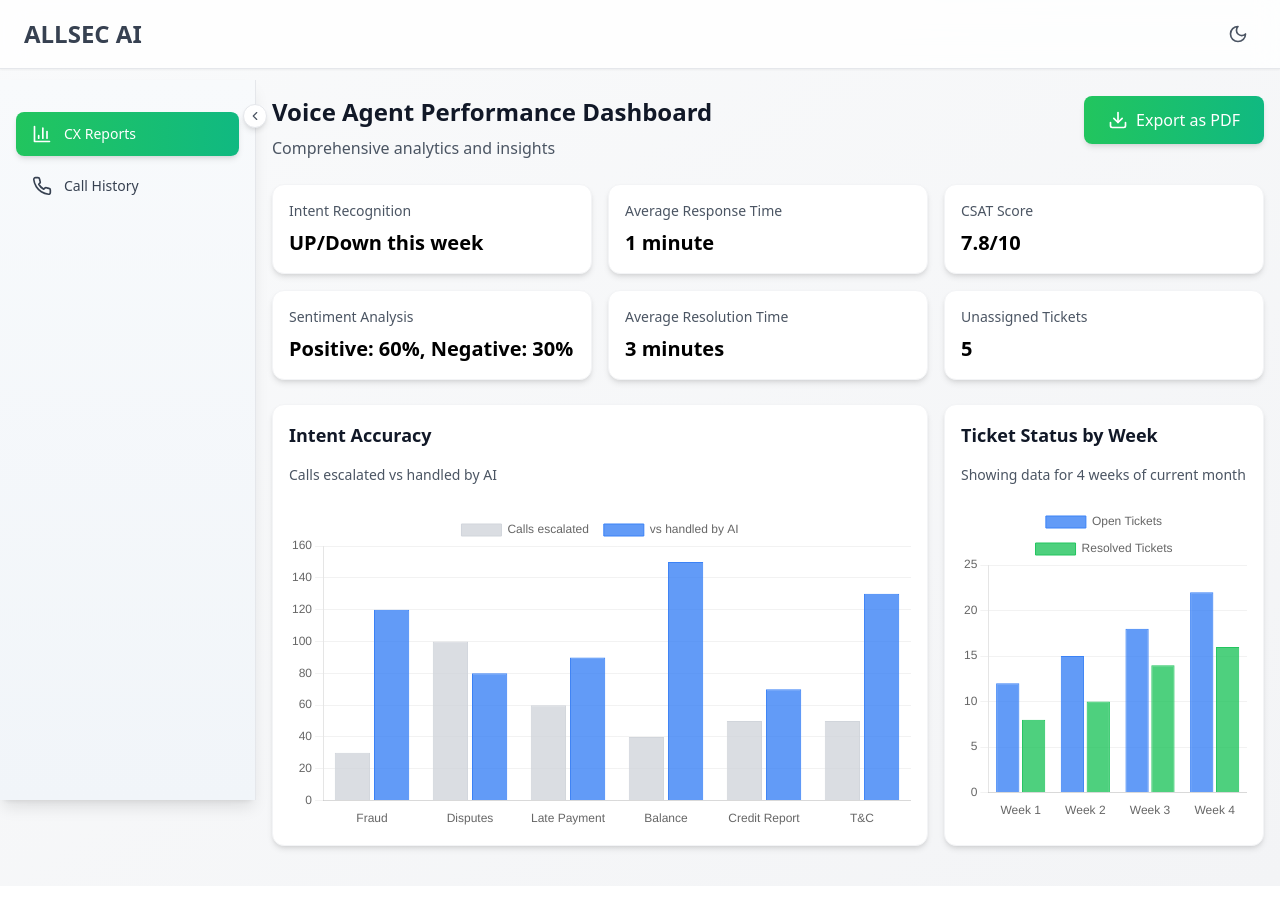
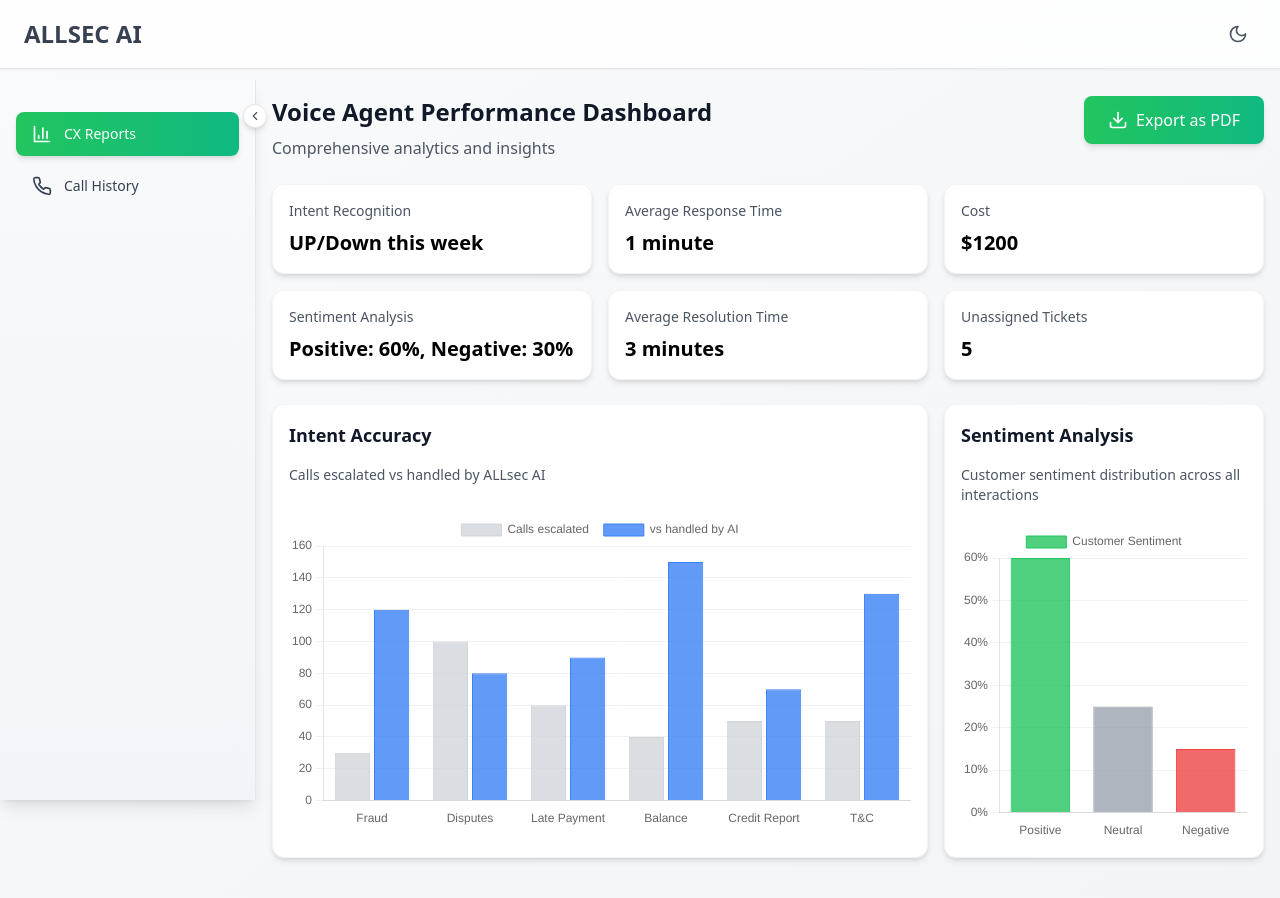
Before and after one commit to ranjithRW/new-allsec-dashboard, a React (Vite) app: page / in a window 1280 px wide. Built offline with nearby package versions, Linux system fonts and the light colour scheme.

Commit message:
change sentiment analysis into chart view

```diff
--- a/src/data/mockData.ts
+++ b/src/data/mockData.ts
@@ -8,7 +8,7 @@ export const callHistoryKPI = {
 export const cxReportsKPI = {
   intentRecognition: 'UP/Down this week',
   avgResponseTime: '1 minute',
-  csatScore: '7.8/10',
+  cost: '$1200',
   sentimentAnalysis: 'Positive: 60%, Negative: 30%',
   avgResolutionTime: '3 minutes',
   unassignedTickets: 5
@@ -18,6 +18,21 @@ export const intentAccuracyData = {
   labels: ['Fraud', 'Disputes', 'Late Payment', 'Balance', 'Credit Report', 'T&C'],
   aiHandled: [120, 80, 90, 150, 70, 130],
   escalated: [30, 100, 60, 40, 50, 50]
+};
+
+export const sentimentAnalysisData = {
+  labels: ['Positive', 'Neutral', 'Negative'],
+  values: [60, 25, 15],
+  colors: [
+    'rgba(34, 197, 94, 0.8)',   // Green for Positive
+    'rgba(156, 163, 175, 0.8)', // Gray for Neutral
+    'rgba(239, 68, 68, 0.8)'    // Red for Negative
+  ],
+  borderColors: [
+    'rgba(34, 197, 94, 1)',
+    'rgba(156, 163, 175, 1)',
+    'rgba(239, 68, 68, 1)'
+  ]
 };
 
 export const ticketStatusByWeek = {
--- a/src/pages/CXReports.tsx
+++ b/src/pages/CXReports.tsx
@@ -12,37 +12,26 @@ import {
   Legend
 } from 'chart.js';
 import { Bar } from 'react-chartjs-2';
-import { cxReportsKPI, intentAccuracyData, getDynamicWeekData, getCurrentWeekOfMonth } from '../data/mockData';
+import { cxReportsKPI, intentAccuracyData, sentimentAnalysisData } from '../data/mockData';
 
 ChartJS.register(CategoryScale, LinearScale, BarElement, Title, Tooltip, Legend);
 
 export default function CXReports() {
-  // Get dynamic week data based on current week of month
-  const dynamicWeekData = getDynamicWeekData();
-  const currentWeek = getCurrentWeekOfMonth();
-
-  // Create chart data for ticket status by week
-  const ticketStatusChartData = {
-    labels: dynamicWeekData.map(week => week.week),
+  // Create chart data for sentiment analysis
+  const sentimentChartData = {
+    labels: sentimentAnalysisData.labels,
     datasets: [
       {
-        label: 'Open Tickets',
-        data: dynamicWeekData.map(week => week.open),
-        backgroundColor: 'rgba(59, 130, 246, 0.8)',
-        borderColor: 'rgba(59, 130, 246, 1)',
-        borderWidth: 1
-      },
-      {
-        label: 'Resolved Tickets',
-        data: dynamicWeekData.map(week => week.resolved),
-        backgroundColor: 'rgba(34, 197, 94, 0.8)',
-        borderColor: 'rgba(34, 197, 94, 1)',
+        label: 'Customer Sentiment',
+        data: sentimentAnalysisData.values,
+        backgroundColor: sentimentAnalysisData.colors,
+        borderColor: sentimentAnalysisData.borderColors,
         borderWidth: 1
       }
     ]
   };
 
-  const ticketStatusChartOptions = {
+  const sentimentChartOptions = {
     responsive: true,
     maintainAspectRatio: false,
     plugins: {
@@ -62,6 +51,11 @@ export default function CXReports() {
         beginAtZero: true,
         grid: {
           color: 'rgba(0, 0, 0, 0.05)'
+        },
+        ticks: {
+          callback: function(value: any) {
+            return value + '%';
+          }
         }
       },
       x: {
@@ -282,7 +276,7 @@ export default function CXReports() {
         {[
           { label: 'Intent Recognition', value: cxReportsKPI.intentRecognition, color: 'from-blue-500 to-cyan-500' },
           { label: 'Average Response Time', value: cxReportsKPI.avgResponseTime, color: 'from-green-500 to-emerald-500' },
-          { label: 'CSAT Score', value: cxReportsKPI.csatScore, color: 'from-amber-500 to-orange-500' },
+          { label: 'Cost', value: cxReportsKPI.cost, color: 'from-amber-500 to-orange-500' },
           { label: 'Sentiment Analysis', value: cxReportsKPI.sentimentAnalysis, color: 'from-purple-500 to-pink-500' },
           { label: 'Average Resolution Time', value: cxReportsKPI.avgResolutionTime, color: 'from-cyan-500 to-blue-500' },
           { label: 'Unassigned Tickets', value: cxReportsKPI.unassignedTickets, color: 'from-red-500 to-orange-500' }
@@ -311,7 +305,7 @@ export default function CXReports() {
           className="lg:col-span-2 bg-white dark:bg-gray-800 rounded-xl shadow-md p-4 border border-gray-100 dark:border-gray-700"
         >
           <h3 className="text-base sm:text-lg font-semibold text-gray-900 dark:text-white mb-4">Intent Accuracy</h3>
-          <p className="text-xs sm:text-sm text-gray-600 dark:text-gray-400 mb-4 sm:mb-6">Calls escalated vs handled by AI</p>
+          <p className="text-xs sm:text-sm text-gray-600 dark:text-gray-400 mb-4 sm:mb-6">Calls escalated vs handled by ALLsec AI</p>
           <div className="h-64 sm:h-80">
             <Bar data={intentChartData} options={chartOptions} />
           </div>
@@ -324,13 +318,13 @@ export default function CXReports() {
           className="bg-white dark:bg-gray-800 rounded-xl shadow-md p-4 border border-gray-100 dark:border-gray-700"
         >
           <h3 className="text-base sm:text-lg font-semibold text-gray-900 dark:text-white mb-4">
-            Ticket Status by Week
+            Sentiment Analysis
           </h3>
           <p className="text-xs sm:text-sm text-gray-600 dark:text-gray-400 mb-4">
-            Showing data for {currentWeek} week{currentWeek > 1 ? 's' : ''} of current month
+            Customer sentiment distribution across all interactions
           </p>
           <div className="h-64 sm:h-80">
-            <Bar data={ticketStatusChartData} options={ticketStatusChartOptions} />
+            <Bar data={sentimentChartData} options={sentimentChartOptions} />
           </div>
         </motion.div>
       </div>
```
